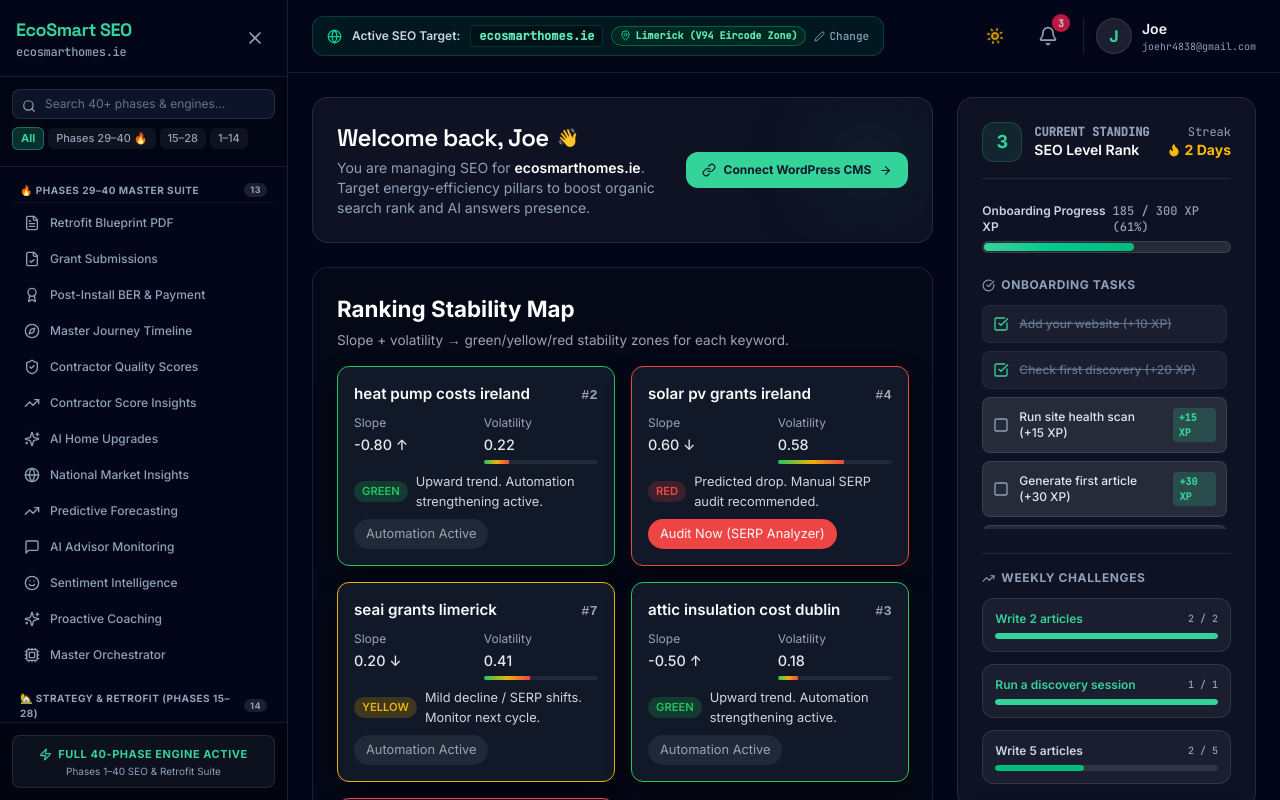
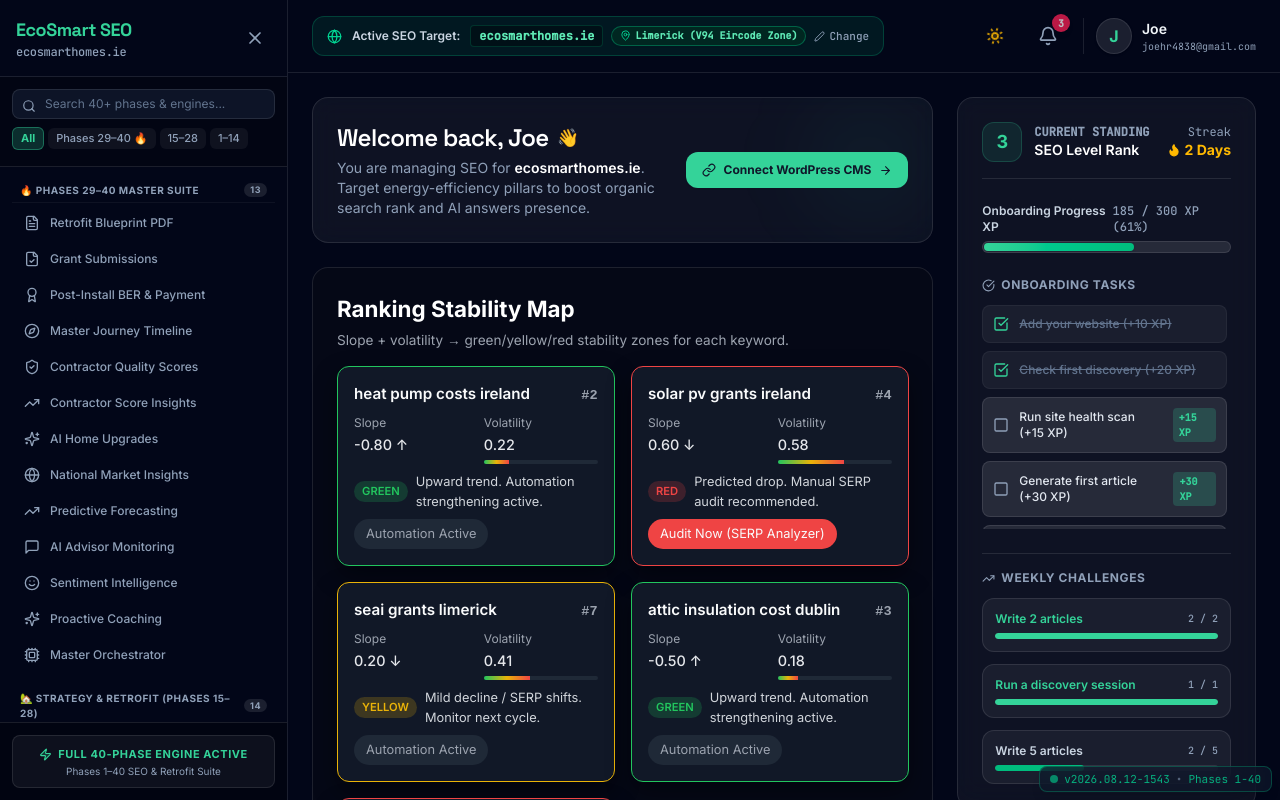
Before and after one commit to joshllorr/EcoSmartHomes-SEO-Hub-v2, a React (Vite) app: page / in a window 1280 px wide. Built offline with nearby package versions, Linux system fonts and the light colour scheme.

Commit message:
feat(guardrails): add fingerprint, LiveVersion badge, drift detector, and vercel.json build enforcer

```diff
--- a/src/App.tsx
+++ b/src/App.tsx
@@ -57,6 +57,8 @@
 import { INITIAL_DASHBOARD_DATA } from './data';
 import { ArticleDraft, DashboardState } from './types';
 import { useDashboardStore } from './store/useDashboardStore';
+import LiveVersion from './components/LiveVersion';
+import { checkDeploymentDrift } from './utils/deploymentCheck';
 
 export default function App() {
   const routeToTab: Record<string, string> = {
@@ -167,6 +169,7 @@
   };
 
   useEffect(() => {
+    checkDeploymentDrift();
     if (typeof window === 'undefined') return;
 
     const syncActiveTabFromHash = () => {
@@ -503,6 +506,9 @@
           {renderTabContent()}
         </main>
       </div>
+
+      {/* Live Version Fingerprint Badge */}
+      <LiveVersion />
     </div>
   );
 }
--- /dev/null
+++ b/src/components/LiveVersion.tsx
@@ -0,0 +1,13 @@
+import React from 'react';
+import fingerprint from '../deployment/fingerprint.json';
+
+export const LiveVersion: React.FC = () => (
+  <div className="fixed bottom-2 right-2 text-[11px] font-mono opacity-80 bg-slate-900/90 text-emerald-400 border border-emerald-500/40 px-2.5 py-1 rounded-lg z-50 pointer-events-none shadow-lg backdrop-blur-md flex items-center gap-1.5">
+    <span className="w-2 h-2 rounded-full bg-emerald-400 animate-pulse"></span>
+    <span>v{fingerprint.version}</span>
+    <span className="text-slate-500">•</span>
+    <span>Phases {fingerprint.phases}</span>
+  </div>
+);
+
+export default LiveVersion;
--- /dev/null
+++ b/src/deployment/fingerprint.json
@@ -0,0 +1,18 @@
+{
+  "version": "2026.08.12-1543",
+  "phases": "1-40",
+  "modules": [
+    "Retrofit Blueprint PDF Analytics",
+    "Grant Submissions",
+    "Post-Install BER & Payment",
+    "Master Journey Timeline",
+    "Contractor Quality Scores",
+    "AI Home Upgrades",
+    "National Market Insights",
+    "Predictive Forecasting",
+    "AI Advisor Monitoring",
+    "Sentiment Intelligence",
+    "Proactive Coaching",
+    "Master Orchestrator"
+  ]
+}
--- /dev/null
+++ b/src/utils/deploymentCheck.ts
@@ -0,0 +1,24 @@
+import fingerprint from '../deployment/fingerprint.json';
+
+declare global {
+  interface Window {
+    __APP_PHASES__?: string;
+  }
+}
+
+export const checkDeploymentDrift = () => {
+  window.__APP_PHASES__ = fingerprint.phases;
+  const expected = '1-40';
+  const live = fingerprint.phases;
+
+  if (live !== expected) {
+    console.warn(
+      '⚠️ Deployment Drift Detected: Expected phases 1–40, got',
+      live,
+    );
+  } else {
+    console.log(
+      `✅ Deployment Verified: Phases 1–40 Active (v${fingerprint.version})`,
+    );
+  }
+};
```
Also changed, not shown: vercel.json.
